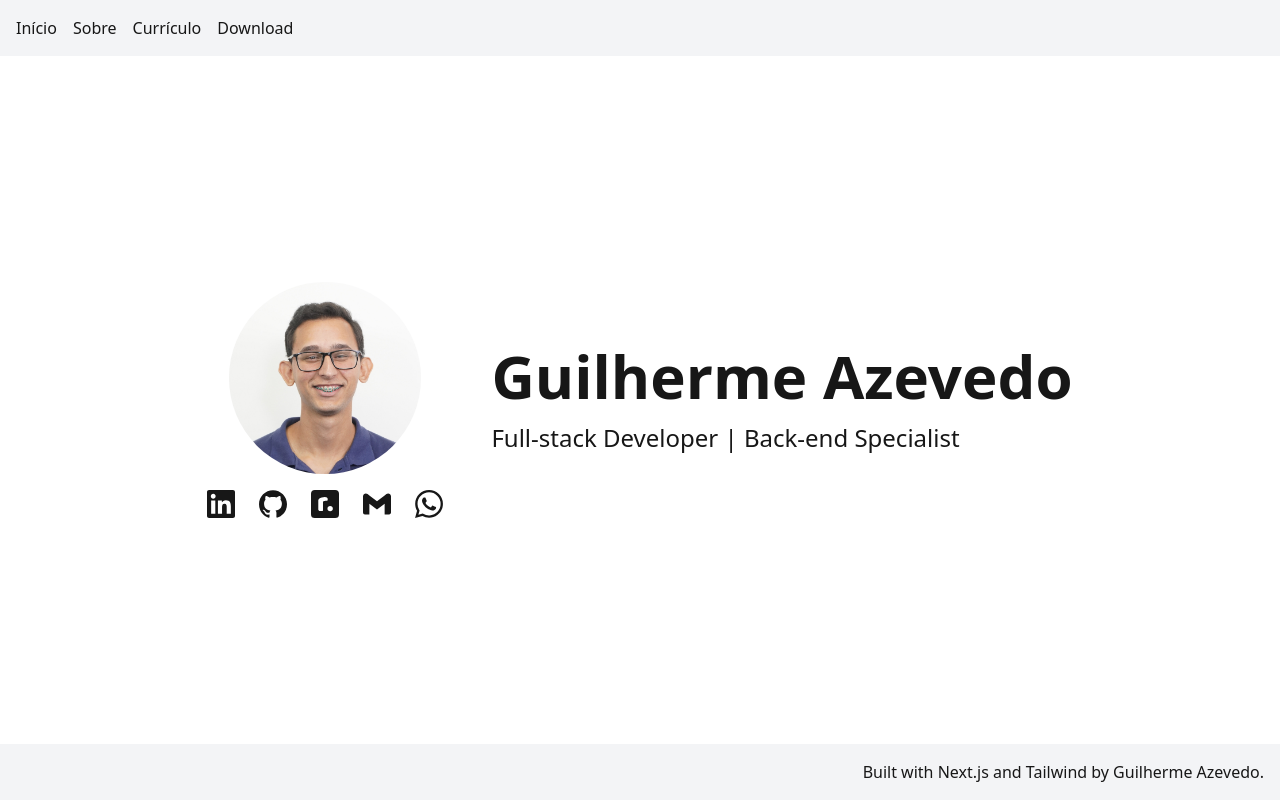
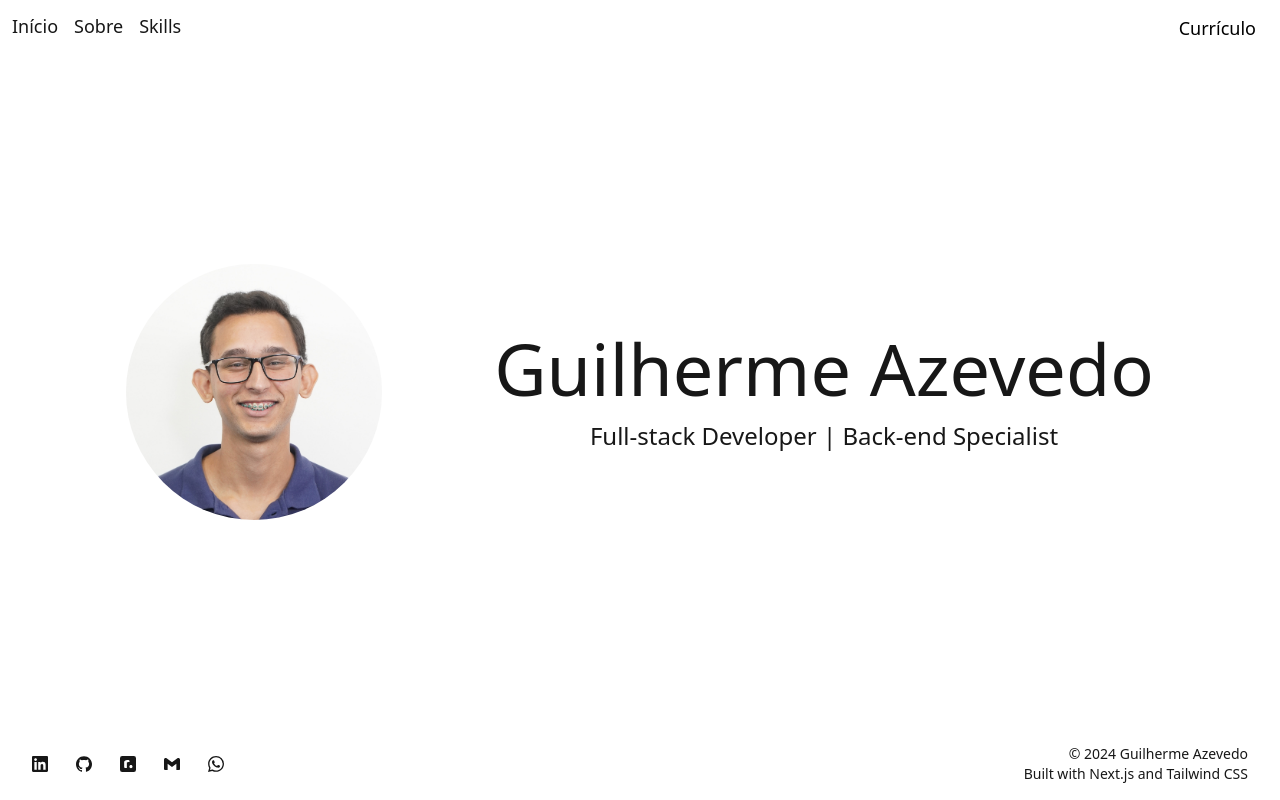
Before and after one commit to GuilhermeCAz/serverless_portfolio, a Next.js app: page / in a window 1280 px wide. Built offline with nearby package versions, Linux system fonts and the light colour scheme.

Commit message:
feat: split header and footer into component files

```diff
--- /dev/null
+++ b/src/app/components/Footer.tsx
@@ -0,0 +1,57 @@
+import {
+  SiGithub,
+  SiLinkedin,
+  SiGmail,
+  SiWhatsapp,
+  SiRoadmapdotsh,
+} from 'react-icons/si';
+
+export default function Footer() {
+  return (
+    <footer className="p-4">
+      <div className="mx-auto flex flex-col items-center justify-between px-4 text-sm md:flex-row">
+        <div className="flex space-x-7">
+          <a
+            href="https://www.linkedin.com/in/guilherme-carvalho-de-azevedo/"
+            target="_blank"
+            rel="noopener noreferrer"
+            className="hover:scale-125"
+          >
+            <SiLinkedin size={16} className="h-7 w-7 md:h-4 md:w-4" />
+          </a>
+          <a
+            href="https://github.com/GuilhermeCAz/"
+            target="_blank"
+            rel="noopener noreferrer"
+            className="hover:scale-125"
+          >
+            <SiGithub size={16} className="h-7 w-7 md:h-4 md:w-4" />
+          </a>
+          <a
+            href="https://roadmap.sh/u/guilhermec"
+            target="_blank"
+            rel="noopener noreferrer"
+            className="hover:scale-125"
+          >
+            <SiRoadmapdotsh size={16} className="h-7 w-7 md:h-4 md:w-4" />
+          </a>
+          <a href="mailto:guicarvalhoaz@gmail.com" className="hover:scale-125">
+            <SiGmail size={16} className="h-7 w-7 md:h-4 md:w-4" />
+          </a>
+          <a
+            href="https://api.whatsapp.com/send?phone=5521997572875"
+            target="_blank"
+            rel="noopener noreferrer"
+            className="hover:scale-125"
+          >
+            <SiWhatsapp size={16} className="h-7 w-7 md:h-4 md:w-4" />
+          </a>
+        </div>
+        <div className="p-4 text-center md:p-0 md:text-right">
+          <p>&copy; {new Date().getFullYear()} Guilherme Azevedo</p>
+          <p>Built with Next.js and Tailwind CSS</p>
+        </div>
+      </div>
+    </footer>
+  );
+}
--- /dev/null
+++ b/src/app/components/Header.tsx
@@ -0,0 +1,91 @@
+'use client';
+
+import Link from 'next/link';
+import { useState } from 'react';
+import { HiOutlineMenuAlt3 } from 'react-icons/hi';
+import { HiOutlineXMark, HiOutlineLanguage } from 'react-icons/hi2';
+import { BR } from 'country-flag-icons/react/3x2';
+
+export default function Header() {
+  const [isMenuOpen, setIsMenuOpen] = useState(false);
+
+  const toggleMenu = () => {
+    setIsMenuOpen(!isMenuOpen);
+  };
+
+  return (
+    <header className="relative flex items-center justify-between p-3">
+      {/* Navigation Links */}
+      <nav className="flex w-full justify-between">
+        <div className="hidden space-x-4 md:flex">
+          <Link href="/" className="text-lg hover:text-gray-500">
+            Início
+          </Link>
+          <Link href="/about" className="text-lg hover:text-gray-500">
+            Sobre
+          </Link>
+          <Link href="/skills" className="text-lg hover:text-gray-500">
+            Skills
+          </Link>
+        </div>
+        <div className="hidden space-x-4 md:ml-auto md:flex">
+          <Link
+            href="/resume"
+            className="rounded-lg bg-white px-3 py-0.5 text-lg text-black hover:bg-gray-800 focus:ring-1 focus:ring-gray-500 dark:bg-white dark:text-black dark:hover:text-white"
+          >
+            Currículo
+          </Link>
+        </div>
+      </nav>
+
+      {/* Hamburger Icon for Small Screens */}
+      <button className="ml-auto block md:hidden" onClick={toggleMenu}>
+        <HiOutlineMenuAlt3 size={24} />
+      </button>
+
+      {/* Side Menu for Small Screens */}
+      {isMenuOpen && (
+        <div className="fixed inset-0 z-10 bg-gray-100 bg-opacity-75 md:hidden dark:bg-gray-900 dark:bg-opacity-75">
+          <div className="absolute right-0 top-0 h-full w-3/4 bg-white p-4 dark:bg-black">
+            <div className="mb-4 flex justify-end">
+              <button onClick={toggleMenu}>
+                <HiOutlineXMark size={24} />
+              </button>
+            </div>
+
+            <nav className="ml-1 flex flex-col space-y-4">
+              <Link
+                href="/"
+                onClick={toggleMenu}
+                className="text-4xl hover:text-gray-500"
+              >
+                Início
+              </Link>
+              <Link
+                href="/about"
+                onClick={toggleMenu}
+                className="text-4xl hover:text-gray-500"
+              >
+                Sobre
+              </Link>
+              <Link
+                href="/skills"
+                onClick={toggleMenu}
+                className="text-4xl hover:text-gray-500"
+              >
+                Skills
+              </Link>
+              <Link
+                href="/resume"
+                onClick={toggleMenu}
+                className="text-4xl hover:text-gray-500"
+              >
+                Currículo
+              </Link>
+            </nav>
+          </div>
+        </div>
+      )}
+    </header>
+  );
+}
--- a/src/app/layout.tsx
+++ b/src/app/layout.tsx
@@ -1,11 +1,11 @@
 import type { Metadata } from 'next';
 import './globals.css';
-import Link from 'next/link';
+import Header from './components/Header';
+import Footer from './components/Footer';
 
 export const metadata: Metadata = {
   title: `Guilherme Azevedo's Portfolio`,
-  description:
-    'A serverless portfolio website made with Next.js and Terraform.',
+  description: 'A serverless portfolio website made with Next.js.',
 };
 
 export default function RootLayout({
@@ -16,20 +16,9 @@ export default function RootLayout({
   return (
     <html lang="en" className="h-full">
       <body className="flex h-full flex-col">
-        <header className="flex items-center justify-between bg-gray-100 p-4 dark:bg-gray-800">
-          <nav className="flex space-x-4">
-            <Link href="/">Início</Link>
-            <Link href="/about">Sobre</Link>
-            <Link href="/resume">Currículo</Link>
-            <a href="/docs/Guilherme Azevedo - CV.pdf" download>
-              Download
-            </a>
-          </nav>
-        </header>
+        <Header />
         {children}
-        <footer className="text-nowrap bg-gray-100 p-4 text-right dark:bg-gray-800">
-          Built with Next.js and Tailwind by Guilherme Azevedo.
-        </footer>
+        <Footer />
       </body>
     </html>
   );
--- a/src/app/page.tsx
+++ b/src/app/page.tsx
@@ -1,75 +1,22 @@
 import Image from 'next/image';
-import {
-  SiRoadmapdotsh,
-  SiGithub,
-  SiLinkedin,
-  SiGmail,
-  SiWhatsapp,
-} from 'react-icons/si';
-// import { HiOutlineDocumentArrowDown } from 'react-icons/hi2';
 
 export default function HomePage() {
   return (
-    <main className="animate-fadeIn flex flex-grow justify-center">
-      <div className="flex flex-col items-center p-6 lg:flex-row lg:space-x-12">
-        <div className="flex flex-col items-center">
-          <div className="overflow-hidden rounded-full">
-            <Image
-              src="/images/profile.jpg"
-              alt="Profile Picture"
-              width={192}
-              height={192}
-              priority
-            />
-          </div>
-          <div className="mt-4 flex justify-center space-x-6">
-            <a
-              href="https://www.linkedin.com/in/guilherme-carvalho-de-azevedo/"
-              target="_blank"
-              rel="noopener noreferrer"
-            >
-              <SiLinkedin size={28} />
-            </a>
-            <a
-              href="https://github.com/GuilhermeCAz/"
-              target="_blank"
-              rel="noopener noreferrer"
-            >
-              <SiGithub size={28} />
-            </a>
-            <a
-              href="https://roadmap.sh/u/guilhermec"
-              target="_blank"
-              rel="noopener noreferrer"
-            >
-              <SiRoadmapdotsh size={28} />
-            </a>
-            <a href="mailto:guicarvalhoaz@gmail.com">
-              <SiGmail size={28} />
-            </a>
-            <a
-              href="https://api.whatsapp.com/send?phone=5521997572875"
-              target="_blank"
-              rel="noopener noreferrer"
-            >
-              <SiWhatsapp size={28} />
-            </a>
-          </div>
-          {/* <a
-            href="/docs/Guilherme Azevedo - CV.pdf"
-            className="mt-4 flex text-lg"
-            download
-          >
-            <HiOutlineDocumentArrowDown size={28} />
-            Resume
-          </a> */}
-        </div>
-
-        <div className="animate-slideIn p-4 text-center lg:p-0 lg:text-left">
-          <h1 className="mb-4 whitespace-nowrap text-3xl font-bold lg:text-6xl">
+    <main className="flex flex-grow animate-fadeIn justify-center">
+      <div className="flex flex-col items-center p-6 md:flex-row md:space-x-12 xl:space-x-28 2xl:space-x-40">
+        <Image
+          src="/images/profile.jpg"
+          alt="Profile Picture"
+          width={2669}
+          height={2669}
+          priority
+          className="pointer-events-none w-40 overflow-hidden rounded-full xl:w-64 2xl:w-80"
+        />
+        <div className="animate-slideIn p-4 text-center md:p-0">
+          <h1 className="mb-4 whitespace-nowrap text-5xl lg:text-7xl 2xl:text-8xl">
             Guilherme Azevedo
           </h1>
-          <p className="whitespace-nowrap text-lg lg:text-2xl">
+          <p className="whitespace-nowrap text-xl lg:text-2xl 2xl:text-3xl">
             Full-stack Developer | Back-end Specialist
           </p>
         </div>
```
